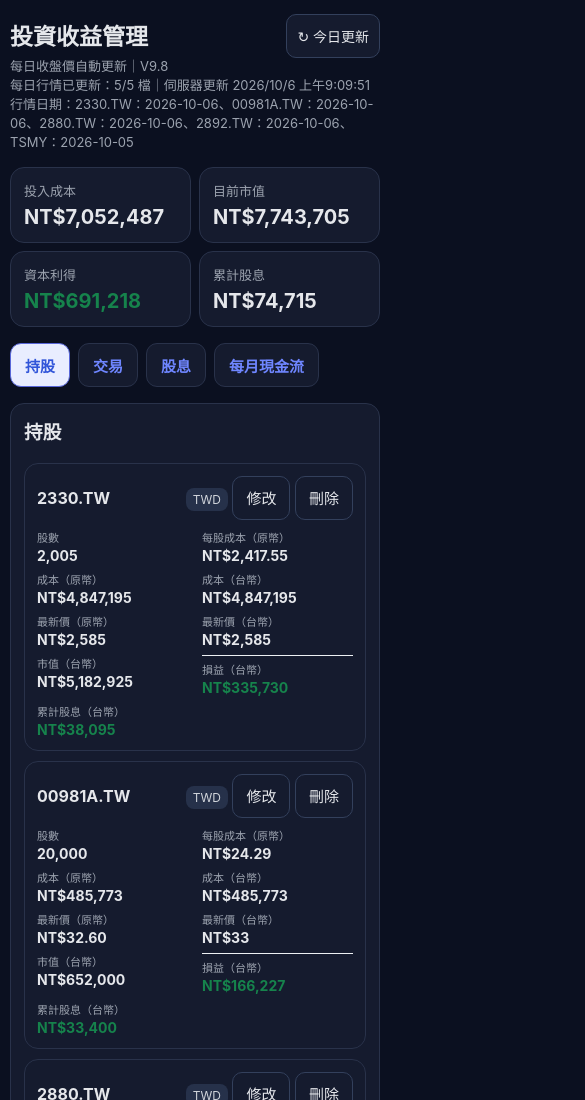
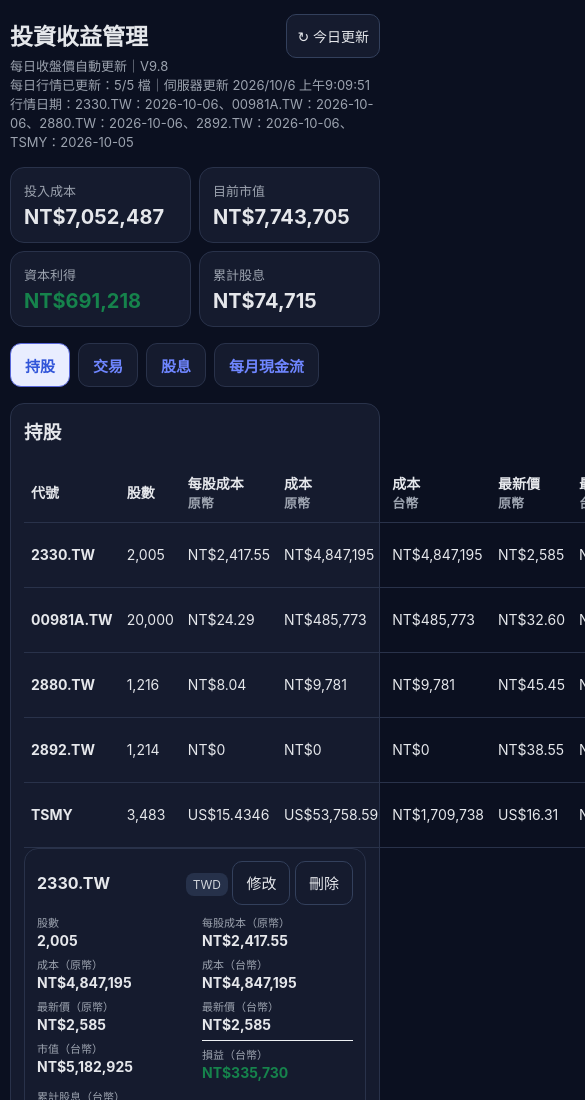
Before and after one commit to thomasli888168-glitch/-investment-app, a plain HTML site: page index.html in a window 390 px wide. Shown: the top 1100 px of the page, 585 px wide, since content can reach past the window. Drawn offline with Linux system fonts and the light colour scheme.

Commit message:
Update index.html

```diff
--- a/index.html
+++ b/index.html
@@ -11,7 +11,7 @@
 @media(max-width:520px){
   main{padding:14px 10px 34px}.top{align-items:flex-start}.top h1{font-size:23px}.top button{padding:8px 10px;font-size:14px}
   .card{border-radius:14px;padding:13px}.stats{gap:8px}.stats .card{padding:13px}.value{font-size:20px}
-  .table{overflow:visible}.table>table{display:none}.holding-mobile{display:block}
+  .table{overflow:visible}.table>table{display:table}.holding-mobile{display:block}
   .holding-card{border:1px solid #29324a;border-radius:14px;padding:12px;margin-bottom:10px;background:#151b2e}
   .holding-title{display:flex;justify-content:space-between;align-items:center;margin-bottom:9px;font-size:16px}
   .holding-grid{display:grid;grid-template-columns:1fr 1fr;gap:7px 14px}
```
